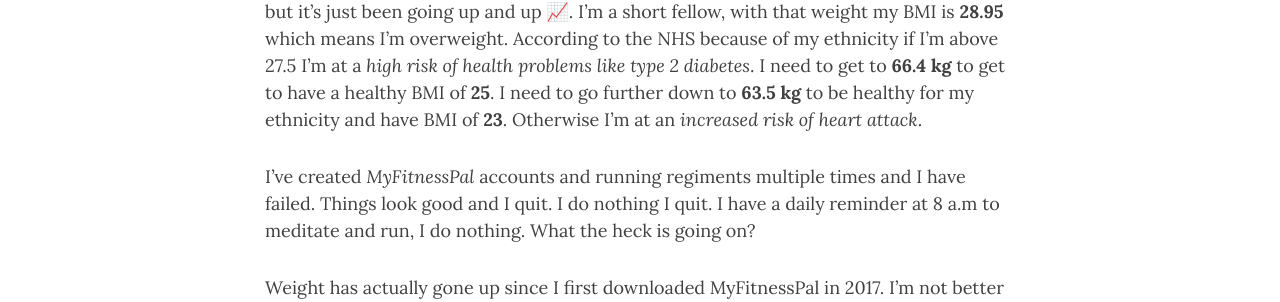
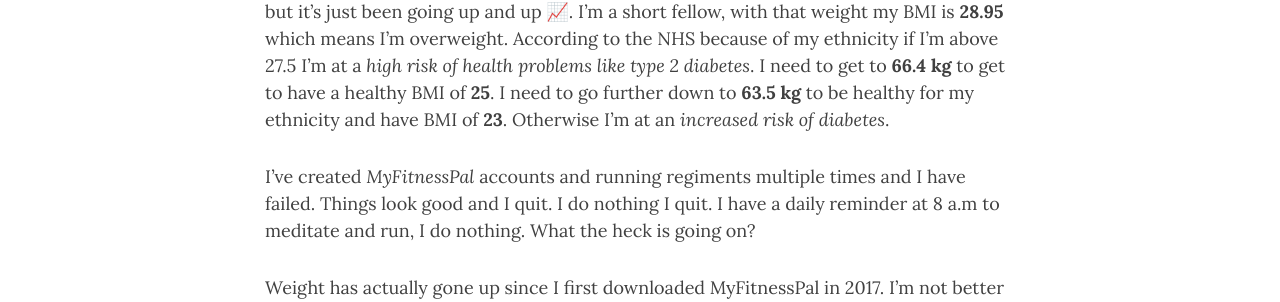
Before and after one commit to h4ck3rk3y/h4ck3rk3y.github.io, a Jekyll site: the page built from _posts/2020-01-31-february-2020.md, in a window 1280 px wide and 900 px high, scrolled down 505 px. Shown: the part 152-454 px from the top of the window. Built offline with Jekyll 4.4.1, drawn with Linux system fonts in a browser that asks for light colours; nearby versions of some CDN libraries; comment, search, counter and statistics services are not loaded.

Commit message:
type 2 diabetes

```diff
--- a/_posts/2020-01-31-february-2020.md
+++ b/_posts/2020-01-31-february-2020.md
@@ -18,7 +18,7 @@
 
 I'm **75.95 kg** as of the time of writing. I have been thinking about losing weight for years but it's just been going up and up 📈. I'm a short fellow, with that weight my
 BMI is **28.95** which means I'm overweight. According to the NHS because of my ethnicity if I'm above 27.5 I'm at a *high risk of health problems like type 2 diabetes*. I need
-to get to **66.4 kg** to get to have a healthy BMI of **25**. I need to go further down to **63.5 kg** to be healthy for my ethnicity and have BMI of **23**. Otherwise I'm at an *increased risk of heart attack*.
+to get to **66.4 kg** to get to have a healthy BMI of **25**. I need to go further down to **63.5 kg** to be healthy for my ethnicity and have BMI of **23**. Otherwise I'm at an *increased risk of diabetes*.
 
 I've created *MyFitnessPal* accounts and running regiments multiple times and I have failed. Things look good and I quit. I do nothing I quit. I have a daily reminder at 8 a.m to meditate and run, I do nothing.
 What the heck is going on?
```
